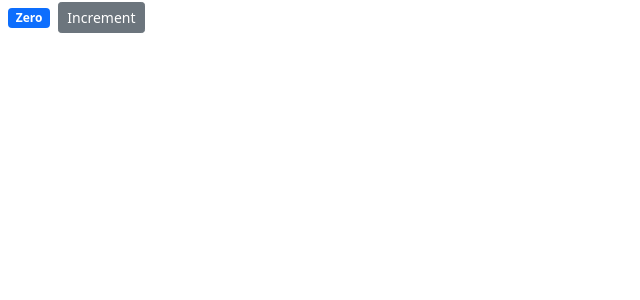
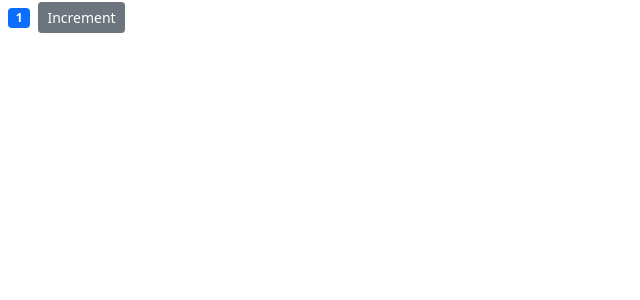
Before and after one commit to gingerheef003/counter-app, a React (Create React App) app: page / in a window 1280 px wide. Shown: the top 300 px of the page, without its empty margins (0-640 px from the left). Built offline with nearby package versions, Linux system fonts and the light colour scheme.

Commit message:
change class with counter value

```diff
--- a/src/components/counter.jsx
+++ b/src/components/counter.jsx
@@ -2,21 +2,24 @@ import React, { Component } from 'react';
 
 class Counter extends Component {
     state = {
-        count: 0,
+        count: 1,
     };
 
-    styles = {
-        fontSize: 50,
-        fontWeight: 'bold'
-    };
 
     render() {
+
         return (
             <React.Fragment>
-                <span styles={this.styles} className='badge bg-primary m-2'>{this.formatCount()}</span>
+                <span className={this.getBadgeClass()}>{this.formatCount()}</span>
                 <button className='btn btn-secondary btn-sm'>Increment</button>
             </React.Fragment>
         );
+    }
+
+    getBadgeClass() {
+        let classes = "badge m-2 bg-";
+        classes += (this.state.count === 0) ? "warning" : "primary";
+        return classes;
     }
 
     formatCount() {
```
